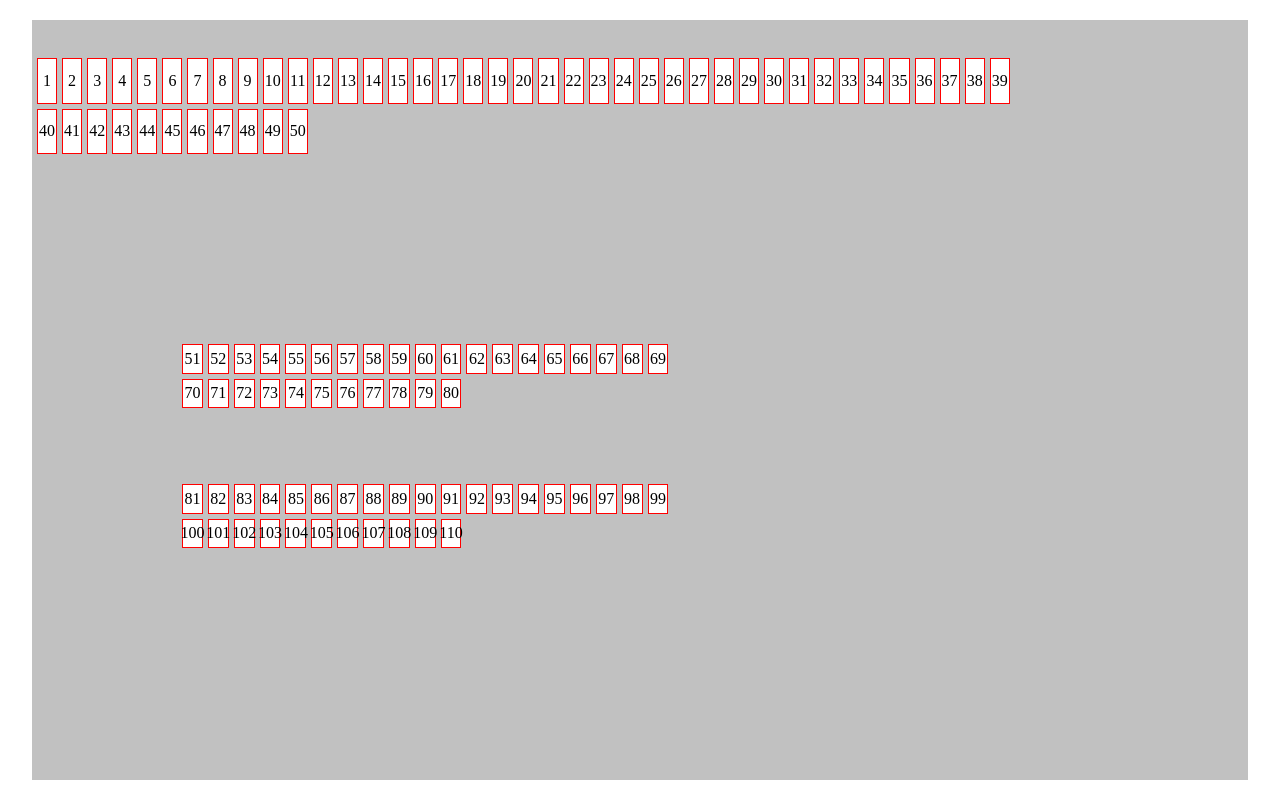
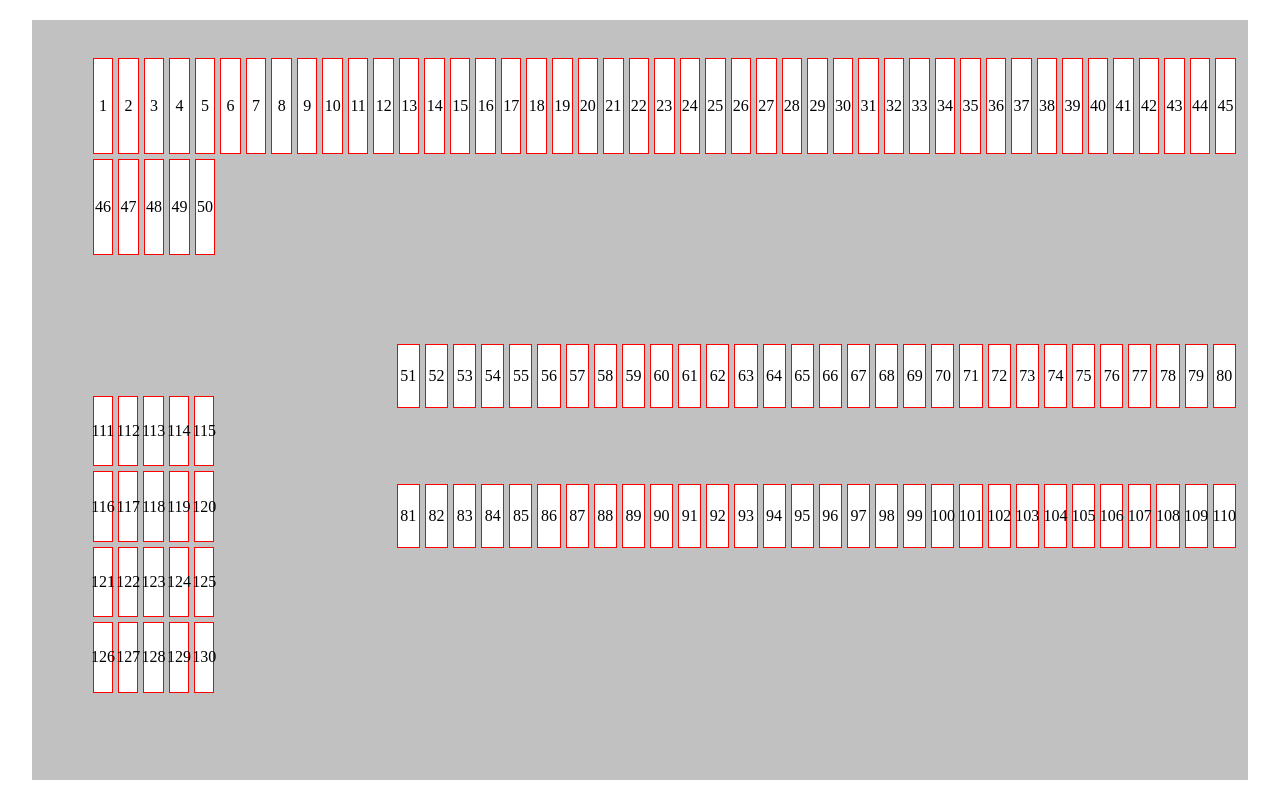
Before and after one commit to jean-dusenne/yard-playground, a Vue app: page / in a window 1280 px wide. Built offline with nearby package versions, Linux system fonts and the light colour scheme.

Commit message:
feat: add more dock zone

```diff
--- a/src/components/DockZone.vue
+++ b/src/components/DockZone.vue
@@ -1,5 +1,5 @@
 <template>
-  <div class="dock-zone" :style="style">
+  <div class="dock-zone" :style="layoutZone">
     <div v-for="slot in slots" :key="slot.id">{{ slot.id }}</div>
   </div>
 </template>
@@ -10,7 +10,7 @@ import { computed } from 'vue';
 
 const props = defineProps<{ layout: DockZoneModel; counter: number; start: number }>();
 
-const style = computed(() => ({ ...props.layout }));
+const layoutZone = computed(() => ({ ...props.layout }));
 
 const slots = computed(() => {
   const list: any[] = [];
@@ -33,7 +33,7 @@ const slots = computed(() => {
     border: 1px solid red;
     background: #fff;
     white-space: nowrap;
-    height: 100%;
+    height: v-bind('layoutZone.height');
     text-align: center;
     display: flex;
     justify-content: center;
--- a/src/components/YardPlayground.vue
+++ b/src/components/YardPlayground.vue
@@ -3,6 +3,7 @@
     <DockZone :layout="dropZoneLayout" :counter="50" :start="0" />
     <DockZone :layout="dropZoneLayout2" :counter="30" :start="50" />
     <DockZone :layout="dropZoneLayout3" :counter="30" :start="80" />
+    <DockZone :layout="dropZoneLayout4" :counter="20" :start="110" />
   </div>
 </template>
 
@@ -11,9 +12,10 @@ import DockZone from './DockZone.vue';
 import { ref } from 'vue';
 import { DockZoneModel } from '../models/DockZoneModel';
 
-const dropZoneLayout = ref<DockZoneModel>({ height: '6rem', left: '5px', top: '5%', width: '80%' });
-const dropZoneLayout2 = ref<DockZoneModel>({ height: '4rem', left: '150px', top: '30%', width: '40%' });
-const dropZoneLayout3 = ref<DockZoneModel>({ height: '4rem', left: '150px', top: '40%', width: '40%' });
+const dropZoneLayout = ref<DockZoneModel>({ height: '6rem', left: '5%', top: '5%', width: '94%' });
+const dropZoneLayout2 = ref<DockZoneModel>({ height: '4rem', left: '30%', top: '30%', width: '69%' });
+const dropZoneLayout3 = ref<DockZoneModel>({ height: '4rem', left: '30%', top: '40%', width: '69%' });
+const dropZoneLayout4 = ref<DockZoneModel>({ height: '4.4rem', left: '5%', top: '20%', width: '10%' });
 </script>
 
 <style scoped>
```
